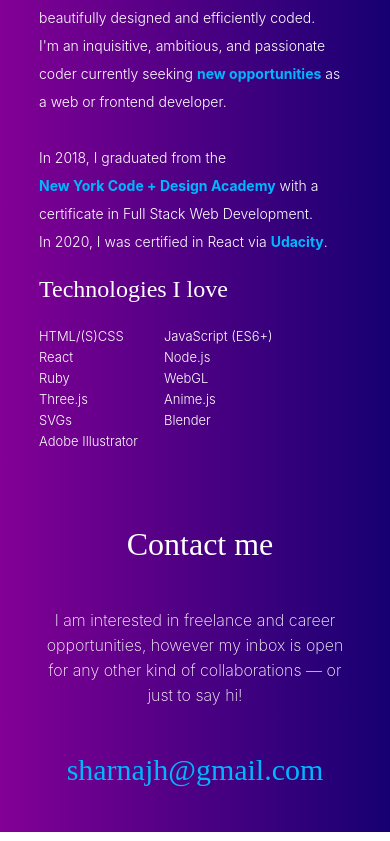
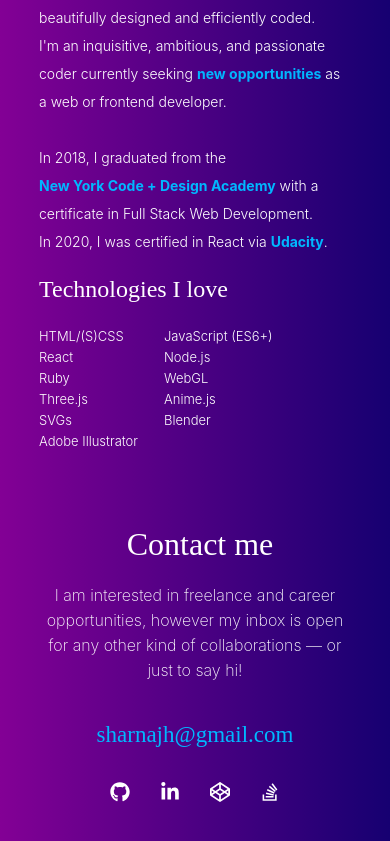
Before and after one commit to sharnajh/sharna, a React (Create React App) app: page / in a window 390 px wide. Shown: the part 1065-1906 px from the top of the page. Built offline with nearby package versions, Linux system fonts and the light colour scheme.

Commit message:
added social media links to responsive layout

```diff
--- a/src/Contact.js
+++ b/src/Contact.js
@@ -1,5 +1,7 @@
 import React, { Component } from "react";
 import Form from "./Form";
+import SocialMediaIcons from "./SocialMediaIcons";
+import { FaFileExcel } from "react-icons/fa";
 
 class Contact extends Component {
   render() {
@@ -9,13 +11,22 @@ class Contact extends Component {
           <h1>Contact me</h1>
           <p>
             I am interested in freelance and career opportunities, however my
-            inbox is open for any other kind of collaborations — or just to say hi!
+            inbox is open for any other kind of collaborations — or just to say
+            hi!
           </p>
           {document.body.clientWidth < 600 ? (
-            <div>
+            <div
+              style={{
+                display: "flex",
+                flexDirection: "column",
+                justifyContent: "center",
+                alignItems: "center"
+              }}
+            >
               <a href="mailto:sharnajh@gmail.com">
-                <h2>sharnajh@gmail.com</h2>
+                <h2 style={{ fontSize: "23px" }}>sharnajh@gmail.com</h2>
               </a>
+              <SocialMediaIcons />
             </div>
           ) : (
             <Form />
--- a/src/FixedInfo.js
+++ b/src/FixedInfo.js
@@ -1,44 +1,12 @@
 import React, { Component } from "react";
-import {
-  FaLinkedinIn,
-  FaCodepen,
-  FaStackOverflow,
-  FaGithub
-} from "react-icons/fa";
+import SocialMediaIcons from "./SocialMediaIcons";
 
 class FixedInfo extends Component {
   render() {
     return (
       <div id="info">
         <div id="socialmedia">
-          <a
-            href="https://github.com/sharnajh"
-            target="_blank"
-            rel="noopener noreferrer"
-          >
-            <FaGithub className="icon" size={20} />
-          </a>
-          <a
-            href="https://www.linkedin.com/in/sharnahossain/"
-            target="_blank"
-            rel="noopener noreferrer"
-          >
-            <FaLinkedinIn className="icon" size={20} />
-          </a>
-          <a
-            href="https://codepen.io/sharnajh"
-            target="_blank"
-            rel="noopener noreferrer"
-          >
-            <FaCodepen className="icon" size={20} />
-          </a>
-          <a
-            href="https://stackoverflow.com/users/11864970/sharna-j"
-            target="_blank"
-            rel="noopener noreferrer"
-          >
-            <FaStackOverflow className="icon" size={20} />
-          </a>
+          <SocialMediaIcons />
         </div>
         <div id="email"><a
             href="mailto:sharnajh@gmail.com"
--- a/src/Form.js
+++ b/src/Form.js
@@ -59,6 +59,11 @@ class Form extends Component {
         <button id="submit" type="submit">
           <IoIosSend size={25} />
         </button>
+        {/* <h2
+          style={{ textAlign: "center", fontSize: "18px", marginTop: "10px" }}
+        >
+          <a href="mailto:sharnajh@gmail.com">sharnajh@gmail.com </a>
+        </h2> */}
       </form>
     );
   }
--- /dev/null
+++ b/src/SocialMediaIcons.js
@@ -0,0 +1,46 @@
+import React, { Component } from "react";
+import {
+    FaLinkedinIn,
+    FaCodepen,
+    FaStackOverflow,
+    FaGithub
+  } from "react-icons/fa";
+
+class SocialMediaIcons extends Component {
+  render() {
+    return (
+      <span>
+        <a
+          href="https://github.com/sharnajh"
+          target="_blank"
+          rel="noopener noreferrer"
+        >
+          <FaGithub className="icon" size={20} />
+        </a>
+        <a
+          href="https://www.linkedin.com/in/sharnahossain/"
+          target="_blank"
+          rel="noopener noreferrer"
+        >
+          <FaLinkedinIn className="icon" size={20} />
+        </a>
+        <a
+          href="https://codepen.io/sharnajh"
+          target="_blank"
+          rel="noopener noreferrer"
+        >
+          <FaCodepen className="icon" size={20} />
+        </a>
+        <a
+          href="https://stackoverflow.com/users/11864970/sharna-j"
+          target="_blank"
+          rel="noopener noreferrer"
+        >
+          <FaStackOverflow className="icon" size={20} />
+        </a>
+      </span>
+    );
+  }
+}
+
+export default SocialMediaIcons;
--- a/src/assets/CSS/App.css
+++ b/src/assets/CSS/App.css
@@ -326,6 +326,10 @@ a:link, a:active, a:visited {
   transform: rotate(90deg);
 }
 
+#socialmedia svg {
+  transform: rotate(270deg);
+}
+
 #socialmedia:after {
   content: "";
   width: 150px;
@@ -338,7 +342,6 @@ a:link, a:active, a:visited {
 }
 
 .icon {
-  transform: rotate(270deg);
   margin: 15px;
   color: white;
   cursor: pointer;
@@ -393,6 +396,15 @@ a:link, a:active, a:visited {
   font-weight: 200;
   font-family: Futura;
   font-size: 15px;
+}
+
+#message h1 {
+  margin-bottom: 0;
+}
+
+#message h1:before {
+  width: 0%;
+  opacity: 0;
 }
 
 @media only screen and (max-width: 600px) {
```
